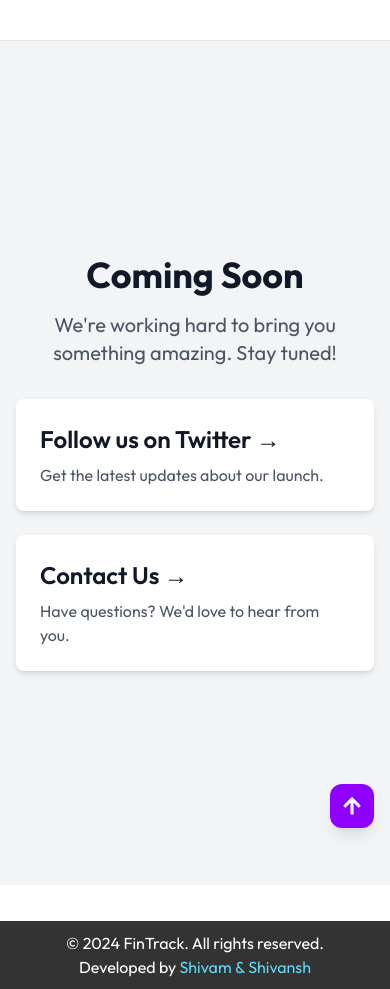
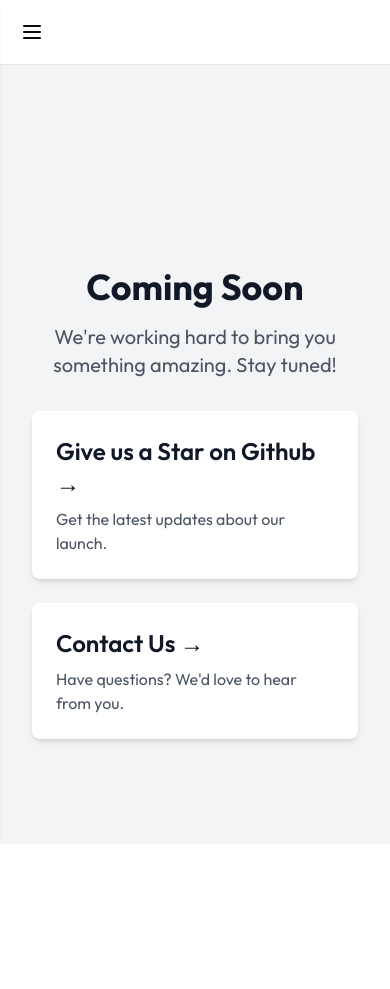
Before and after one commit to hackerShivam20/FinTrack, a Next.js app: page /dashboard/investments in a window 390 px wide. After the commit the page ends 844 px from the top, so only its background shows below. Built offline with nearby package versions, Linux system fonts and the light colour scheme; no server answers.

Commit message:
ADD responsive sidenavbar

```diff
--- a/app/(routes)/dashboard/_components/DashboardHeader.jsx
+++ b/app/(routes)/dashboard/_components/DashboardHeader.jsx
@@ -1,20 +1,23 @@
 import React from 'react';
 import { UserButton, useUser } from '@clerk/nextjs';
 import { FaArrowUp } from 'react-icons/fa'; // Import the arrow up icon from react-icons
+import { Menu } from 'lucide-react';
 // import Footer from './Footer'; // Import the Footer component
 
-function DashboardHeader() {
+function DashboardHeader({ toggleMobileMenu }) {
   const { user, isSignedIn } = useUser();
 
   return (
-    <div className='p-5 shadow-sm border-b flex justify-between items-center'>
+    <div className='p-5 shadow-sm border-b flex justify-between items-center bg-white'>
+    <button onClick={toggleMobileMenu} className="md:hidden">
+      <Menu size={24} />
+    </button>
     <div>
       {/* Dashboard Header Content */}
     </div>
-      <div>
-        {/* Display user name if signed in */}
+    <div className="flex items-center">
       {isSignedIn && user?.firstName && (
-          <span className='mr-3 font-bold'>
+        <span className='mr-3 font-bold hidden md:inline'>
           Welcome, {user.firstName}
         </span>
       )}
@@ -47,4 +50,4 @@
   );
 }
 
-export default App;
+export default DashboardHeader;
--- a/app/(routes)/dashboard/_components/SideNav.jsx
+++ b/app/(routes)/dashboard/_components/SideNav.jsx
@@ -3,11 +3,11 @@
 import React from 'react';
 import Image from 'next/image';
 import Link from 'next/link';
-import { LayoutDashboard, Wallet, FileText, TrendingUp, PieChart, Settings, UserCircle, Calendar } from 'lucide-react';
+import { LayoutDashboard, Wallet, FileText, TrendingUp, PieChart, Settings, UserCircle, Calendar, X } from 'lucide-react';
 import { usePathname } from 'next/navigation';
 import { UserButton } from '@clerk/nextjs';
 
-export default function SideNav() {
+export default function SideNav({ isOpen, toggleMenu }) {
   const menuList = [
     { id: 1, name: 'Dashboard', icon: LayoutDashboard, path: '/dashboard' },
     { id: 2, name: 'Budgets', icon: Wallet, path: '/dashboard/budgets' },
@@ -20,18 +20,22 @@
   const path = usePathname();
 
   return (
-    <div className="h-screen w-64 bg-white border-r shadow-sm flex flex-col">
-      <div className="p-5 border-b">
+    <>
+      <div className={`h-screen w-64 bg-white border-r shadow-sm flex flex-col fixed inset-y-0 left-0 z-30 transform ${isOpen ? 'translate-x-0' : '-translate-x-full'} transition-transform duration-300 ease-in-out md:translate-x-0`}>
+          <div className="p-5 border-b flex justify-between items-center">
             <Link href="/dashboard">
               <Image
                 src="/logo.svg"
                 alt='logo'
-            className='ml-16 cursor-pointer'
+                className='cursor-pointer'
                 width={50}
                 height={100}
                 priority
               />
             </Link>
+            <button onClick={toggleMenu} className="md:hidden">
+              <X size={24} />
+            </button>
           </div>
 
         <nav className="flex-grow p-5">
@@ -64,5 +68,9 @@
 
         </div>
       </div>
+      {isOpen && (
+        <div className="fixed inset-0 bg-black bg-opacity-50 z-20 md:hidden" onClick={toggleMenu}></div>
+      )}
+    </>
   );
 }
--- a/app/(routes)/dashboard/investments/page.jsx
+++ b/app/(routes)/dashboard/investments/page.jsx
@@ -22,12 +22,12 @@
         </p>
 
         <div className="grid grid-cols-1 sm:grid-cols-2 gap-6 max-w-4xl w-full">
-          <a href="https://twitter.com/youraccount" className="block p-6 bg-white rounded-lg shadow-md hover:shadow-lg transition-shadow duration-300">
-            <h2 className="text-2xl font-semibold text-gray-900 mb-2">Follow us on Twitter &rarr;</h2>
+        <a href="https://github.com/hackerShivam20/FinTrack" className="block p-6 bg-white rounded-lg shadow-md hover:shadow-lg transition-shadow duration-300">
+            <h2 className="text-2xl font-semibold text-gray-900 mb-2">Give us a Star on Github &rarr;</h2>
             <p className="text-gray-600">Get the latest updates about our launch.</p>
           </a>
 
-          <a href="mailto:info@yourcompany.com" className="block p-6 bg-white rounded-lg shadow-md hover:shadow-lg transition-shadow duration-300">
+          <a href="mailto:fintrackexpensetracker@gmail.com" className="block p-6 bg-white rounded-lg shadow-md hover:shadow-lg transition-shadow duration-300">
             <h2 className="text-2xl font-semibold text-gray-900 mb-2">Contact Us &rarr;</h2>
             <p className="text-gray-600">Have questions? We'd love to hear from you.</p>
           </a>
--- a/app/(routes)/dashboard/layout.jsx
+++ b/app/(routes)/dashboard/layout.jsx
@@ -1,5 +1,5 @@
 "use client"
-import React, { useEffect } from 'react'
+import React, { useEffect, useState } from 'react'
 import SideNav from './_components/SideNav'
 import DashboardHeader from './_components/DashboardHeader'
 import { db } from '@/utils/dbConfig'
@@ -11,6 +11,7 @@
 export default function Dashboardlayout({ children }) {
   const router=useRouter()
   const { user } = useUser();
+  const [isMobileMenuOpen, setIsMobileMenuOpen] = useState(false);
   useEffect(()=>{
       user&&checkUserBudget()
   },[user])
@@ -21,14 +22,17 @@
       router.replace('/dashboard/budgets')
     }
   }
+  const toggleMobileMenu = () => {
+    setIsMobileMenuOpen(!isMobileMenuOpen);
+  }
   return (
-    <div>
-      <div className='fixed w-64 h-screen hidden md:block'>
-        <SideNav />
-      </div>
-      <div className='md:ml-64'>
-        <DashboardHeader />
-        {children}
+    <div className="flex h-screen bg-gray-100">
+      <SideNav isOpen={isMobileMenuOpen} toggleMenu={toggleMobileMenu} />
+      <div className="flex-1 flex flex-col overflow-hidden md:ml-64">
+        <DashboardHeader toggleMobileMenu={toggleMobileMenu} />
+        <main className="flex-1 overflow-x-hidden overflow-y-auto bg-gray-100 p-4">
+          {children}
+        </main>
       </div>
     </div>
   )
--- a/app/(routes)/dashboard/reports/page.jsx
+++ b/app/(routes)/dashboard/reports/page.jsx
@@ -22,12 +22,12 @@
         </p>
 
         <div className="grid grid-cols-1 sm:grid-cols-2 gap-6 max-w-4xl w-full">
-          <a href="https://twitter.com/youraccount" className="block p-6 bg-white rounded-lg shadow-md hover:shadow-lg transition-shadow duration-300">
-            <h2 className="text-2xl font-semibold text-gray-900 mb-2">Follow us on Twitter &rarr;</h2>
+          <a href="https://github.com/hackerShivam20/FinTrack" className="block p-6 bg-white rounded-lg shadow-md hover:shadow-lg transition-shadow duration-300">
+            <h2 className="text-2xl font-semibold text-gray-900 mb-2">Give us a Star on Github &rarr;</h2>
             <p className="text-gray-600">Get the latest updates about our launch.</p>
           </a>
 
-          <a href="mailto:info@yourcompany.com" className="block p-6 bg-white rounded-lg shadow-md hover:shadow-lg transition-shadow duration-300">
+          <a href="mailto:fintrackexpensetracker@gmail.com" className="block p-6 bg-white rounded-lg shadow-md hover:shadow-lg transition-shadow duration-300">
             <h2 className="text-2xl font-semibold text-gray-900 mb-2">Contact Us &rarr;</h2>
             <p className="text-gray-600">Have questions? We'd love to hear from you.</p>
           </a>
```
Lines whose indentation alone changed are shown as unchanged.
